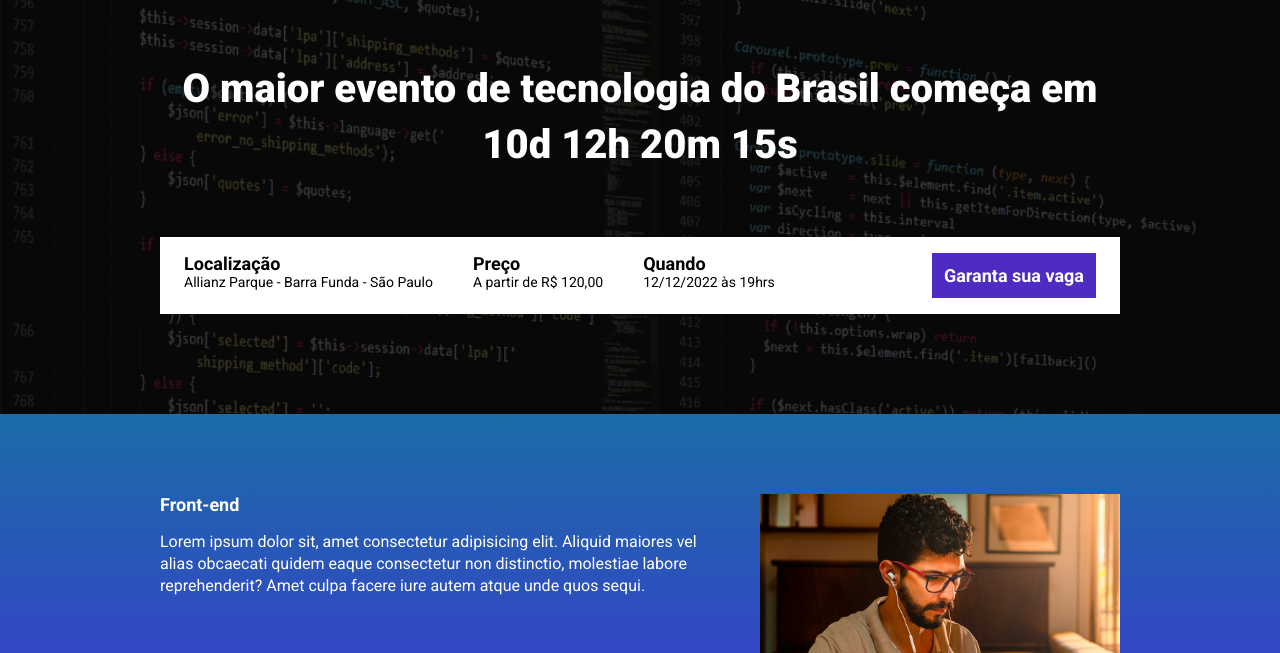
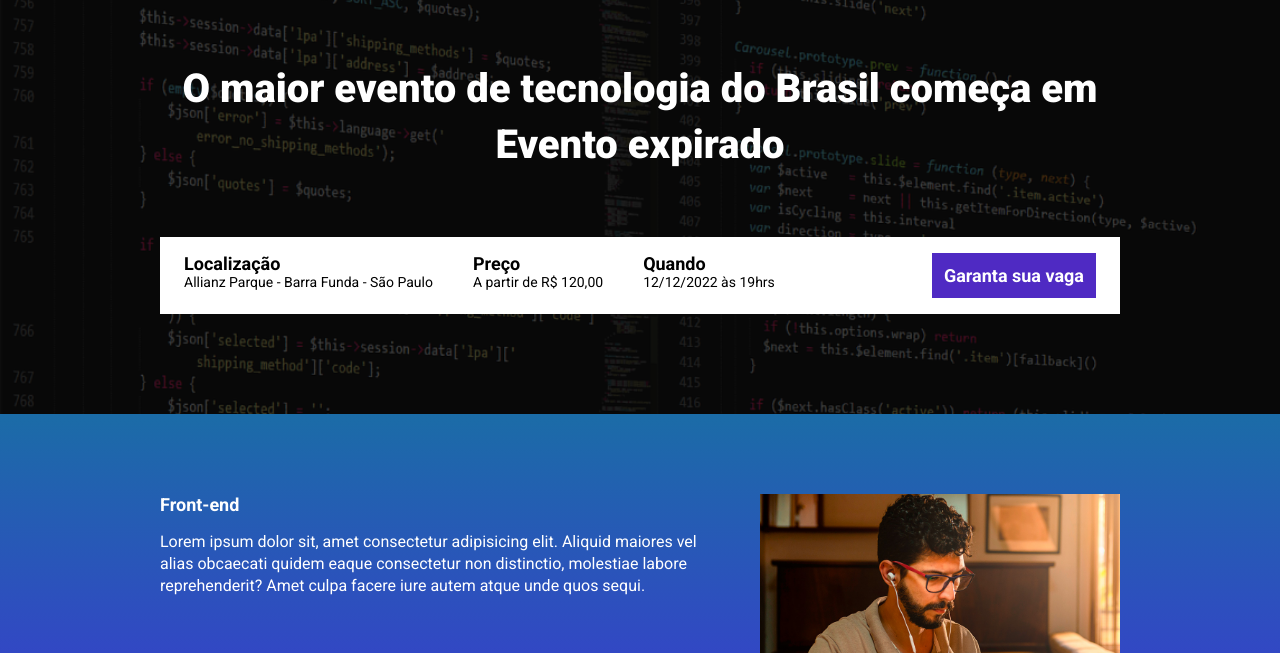
Before and after one commit to ogiansouza/ebac_tech_talks, a website built with Parcel: page src/index.html in a window 1280 px wide. Shown: the part 147-800 px from the top of the page. Built offline with nearby package versions, Linux system fonts and the light colour scheme.

Commit message:
criando a contagem regressiva

```diff
--- a/package.json
+++ b/package.json
@@ -2,9 +2,9 @@
   "name": "ebac_talks",
   "version": "1.0.0",
   "description": "",
-  "main": "index.js",
   "scripts": {
     "dev": "parcel src/index.html src/styles/main.scss src/scripts/main.js",
+    "build": "parcel build src/index.html",
     "test": "echo \"Error: no test specified\" && exit 1"
   },
   "keywords": [],
--- a/src/index.html
+++ b/src/index.html
@@ -17,7 +17,7 @@
         <div class="container">
             <img class="hero__logo" src="./images/ebac_logo.svg" alt="EBAC">
             <p class="hero__text">
-                O maior evento de tecnologia do Brasil começa em 10d 12h 20m 15s
+                O maior evento de tecnologia do Brasil começa em <span id="contador"></span>
             </p>
             <div class="infos-bar">
                 <ul class="infos-bar__infos">
--- a/src/scripts/main.js
+++ b/src/scripts/main.js
@@ -1 +1,27 @@
 AOS.init();
+
+const dataDoEvento = new Date("Dec 2, 2022 19:00:00");
+const timeStampDoEvento = dataDoEvento.getTime();
+
+const contaAsHoras = setInterval(function() {
+    const agora = new Date();
+    const timeStampAtual = agora.getTime();
+
+    const distanciaAteOEvento = timeStampDoEvento - timeStampAtual;
+
+    const diaEmMs = 1000 * 60 * 60 * 24;
+    const horaEmMs = 1000 * 60 * 60;
+    const minutoEmMs = 1000 * 60;
+
+    const diasAteOEvento = Math.floor(distanciaAteOEvento / diaEmMs);
+    const horasAteOEvento = Math.floor((distanciaAteOEvento % diaEmMs) / horaEmMs);
+    const minutosAteOEvento = Math.floor((distanciaAteOEvento % horaEmMs) / minutoEmMs);
+    const segundosAteOEvento = Math.floor((distanciaAteOEvento % minutoEmMs) / 1000);
+
+    document.getElementById('contador').innerHTML = `${diasAteOEvento}d ${horasAteOEvento}h ${minutosAteOEvento}m ${segundosAteOEvento}s`;
+
+    if (distanciaAteOEvento < 0) {
+        clearInterval(contaAsHoras);
+        document.getElementById('contador').innerHTML = 'Evento expirado';
+    }
+}, 1000);
```
